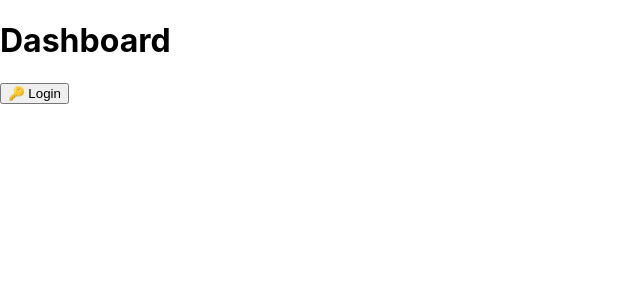
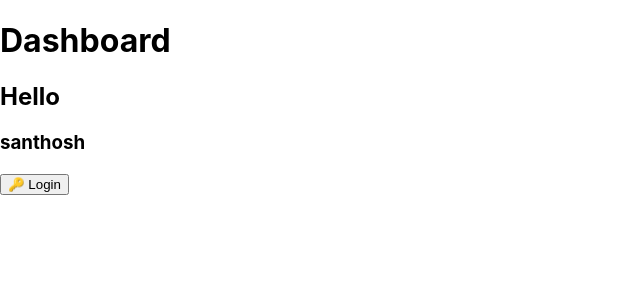
Before and after one commit to SANTHOSH03S/dashboard, a React (Create React App) app: page / in a window 1280 px wide. Shown: the top 300 px of the page, without its empty margins (0-640 px from the left). Built offline with nearby package versions, Linux system fonts and the light colour scheme.

Commit message:
made changes in dashboard

```diff
--- a/src/components/Dashboard.jsx
+++ b/src/components/Dashboard.jsx
@@ -7,6 +7,8 @@ export default function Dashboard() {
   return (
     <div className="p-6">
       <h1 className="text-2xl font-bold">Dashboard</h1>
+      <h2>Hello </h2>
+      <h3>santhosh</h3>
 
       {/* Login button / icon */}
       <button
```
